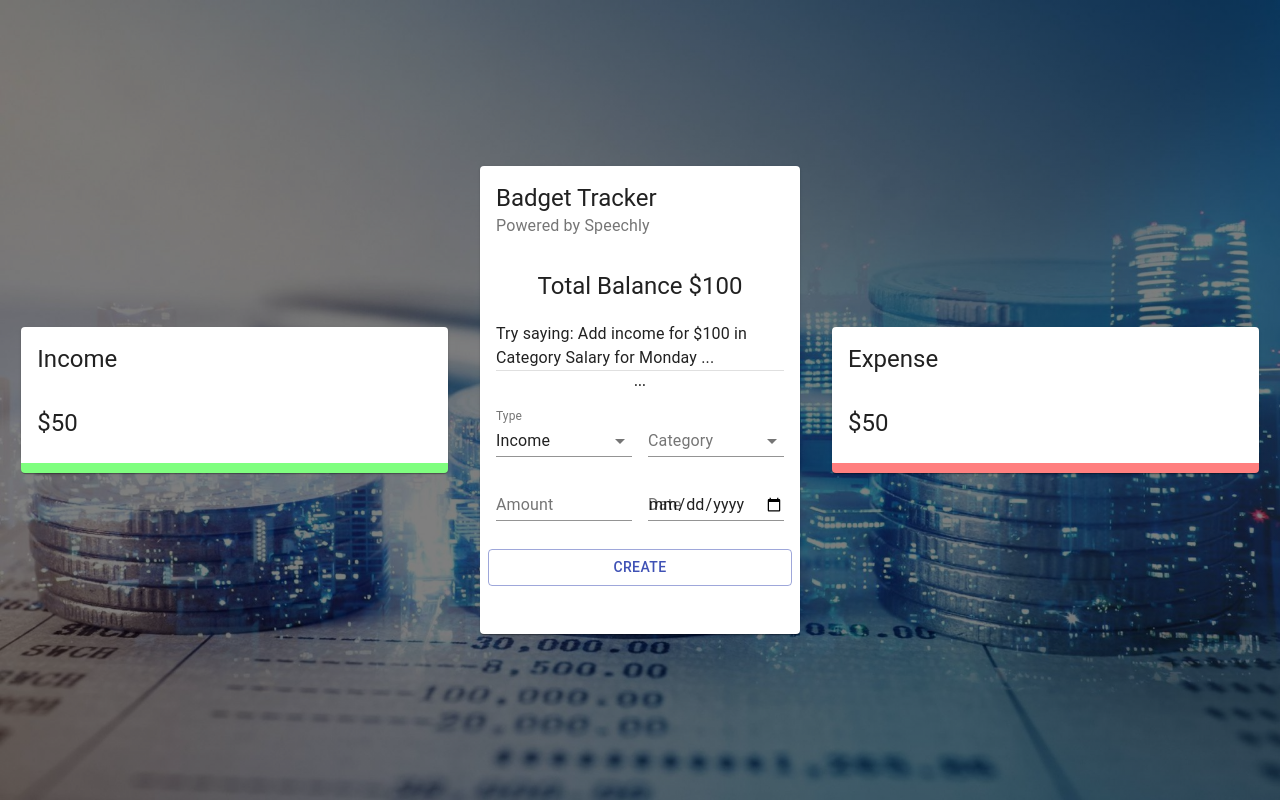
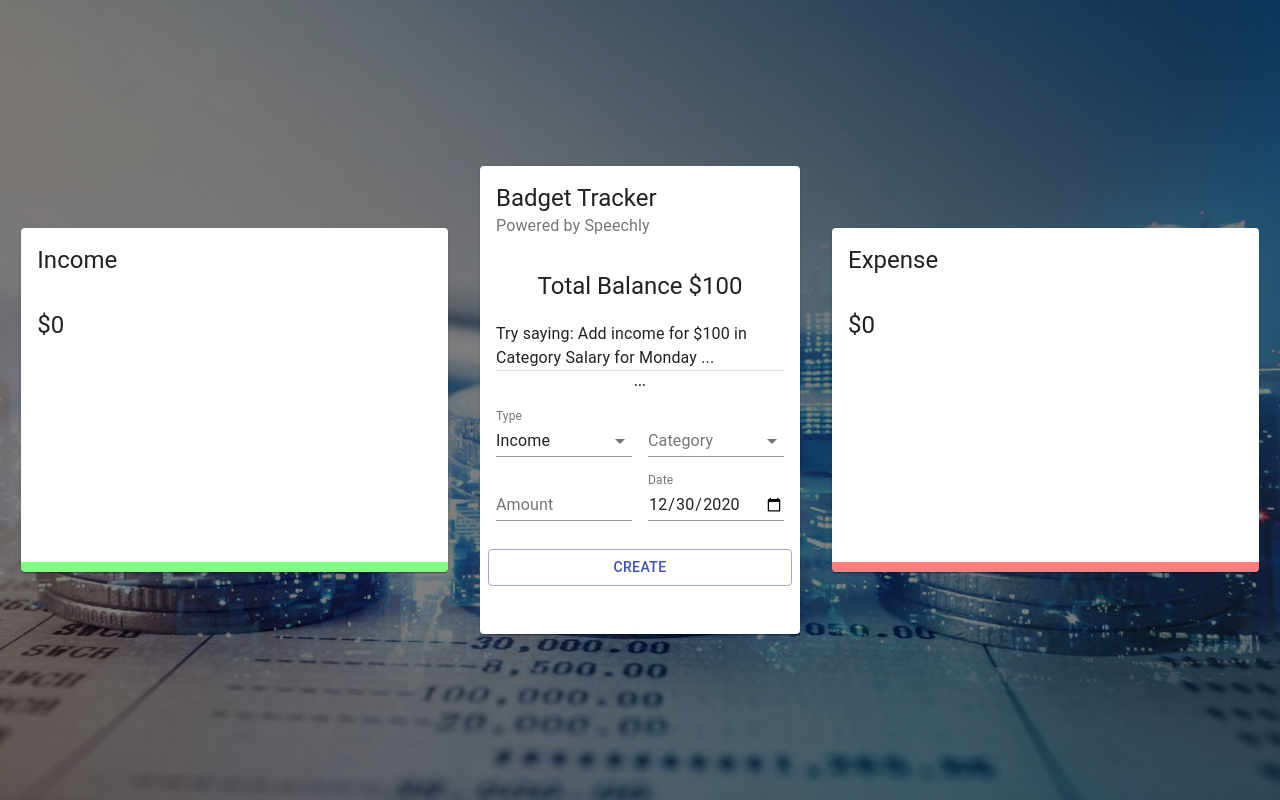
Before and after one commit to saarcohenn/sc-budget-tracker, a React (Create React App) app: page / in a window 1280 px wide. Built offline with nearby package versions, Linux system fonts and the light colour scheme.

Commit message:
[Added] - Custom Hook, date formater, Categories and make it visible through the charts

```diff
--- a/src/components/Details/Details.jsx
+++ b/src/components/Details/Details.jsx
@@ -3,16 +3,18 @@
 import { Doughnut } from 'react-chartjs-2';
 
 import useStyles from './styles';
+import useTransactions from '../../useTransactions';
 
 const Details = ({ title }) => {
     const classes = useStyles();
+    const { total, chartData } = useTransactions(title)
 
     return (
         <Card className={title === "Income" ? classes.income : classes.expense}>
             <CardHeader title={title} />
             <CardContent>
-                <Typography variant="h5">$50</Typography>
-                {/* <Doughnut data="DATA" /> */}
+                <Typography variant="h5">${total}</Typography>
+                <Doughnut data={chartData} />
             </CardContent>
         </Card>
     )
--- a/src/components/Main/Form/Form.jsx
+++ b/src/components/Main/Form/Form.jsx
@@ -4,11 +4,14 @@
 import { v4 as uuidv4 } from 'uuid';
 
 import useStyles from './styles';
+import { incomeCategories, expenseCategories } from '../../../constants/categories';
+import formatDate from '../../../utils/formatDate';
+
 const initialState = {
     amount: '',
     category: '',
     type: 'Income',
-    date: new Date(),
+    date: formatDate(new Date()),
 }
 
 const Form = () => {
@@ -21,6 +24,8 @@
         addTransaction(transaction);
         setFormData(initialState);
     }
+
+    const selectedCategories = formData.type === 'Income' ? incomeCategories : expenseCategories
 
     return (
         <Grid container spacing={2}>
@@ -42,8 +47,9 @@
                 <FormControl fullWidth>
                     <InputLabel>Category</InputLabel>
                     <Select value={formData.category} onChange={e => setFormData({ ...formData, category: e.target.value })}>
-                        <MenuItem value="business">Business</MenuItem>
-                        <MenuItem value="salary">Salary</MenuItem>
+                        {
+                            selectedCategories.map(c => (<MenuItem key={c.type} value={c.type}>{c.type}</MenuItem>))
+                        }
                     </Select>
                 </FormControl>
             </Grid>
@@ -51,7 +57,7 @@
                 <TextField type="number" label="Amount" fullWidth value={formData.amount} onChange={e => setFormData({ ...formData, amount: e.target.value })} />
             </Grid>
             <Grid item xs={6}>
-                <TextField type="date" label="Date" fullWidth value={formData.date} onChange={e => setFormData({ ...formData, date: e.target.value })} />
+                <TextField type="date" label="Date" fullWidth value={formData.date} onChange={e => setFormData({ ...formData, date: formatDate(e.target.value) })} />
             </Grid>
             <Button className={classes.button} variant="outlined" color="primary" fullWidth onClick={createTransaction}>Create</Button>
         </Grid>
--- /dev/null
+++ b/src/constants/categories.js
@@ -0,0 +1,33 @@
+const incomeColors = ['#123123', '#154731', '#165f40', '#16784f', '#14915f', '#10ac6e', '#0bc77e', '#04e38d', '#00ff9d'];
+const expenseColors = ['#b50d12', '#bf2f1f', '#c9452c', '#d3583a', '#dc6a48', '#e57c58', '#ee8d68', '#f79d79', '#ffae8a', '#cc474b', '#f55b5f'];
+
+export const incomeCategories = [
+    { type: 'Business', amount: 0, color: incomeColors[0] },
+    { type: 'Investments', amount: 0, color: incomeColors[1] },
+    { type: 'Extra income', amount: 0, color: incomeColors[2] },
+    { type: 'Deposits', amount: 0, color: incomeColors[3] },
+    { type: 'Lottery', amount: 0, color: incomeColors[4] },
+    { type: 'Gifts', amount: 0, color: incomeColors[5] },
+    { type: 'Salary', amount: 0, color: incomeColors[6] },
+    { type: 'Savings', amount: 0, color: incomeColors[7] },
+    { type: 'Rental income', amount: 0, color: incomeColors[8] },
+];
+
+export const expenseCategories = [
+    { type: 'Bills', amount: 0, color: expenseColors[0] },
+    { type: 'Car', amount: 0, color: expenseColors[1] },
+    { type: 'Clothes', amount: 0, color: expenseColors[2] },
+    { type: 'Travel', amount: 0, color: expenseColors[3] },
+    { type: 'Food', amount: 0, color: expenseColors[4] },
+    { type: 'Shopping', amount: 0, color: expenseColors[5] },
+    { type: 'House', amount: 0, color: expenseColors[6] },
+    { type: 'Entertainment', amount: 0, color: expenseColors[7] },
+    { type: 'Phone', amount: 0, color: expenseColors[8] },
+    { type: 'Pets', amount: 0, color: expenseColors[9] },
+    { type: 'Other', amount: 0, color: expenseColors[10] },
+];
+
+export const resetCategories = () => {
+    incomeCategories.forEach(c => c.amount = 0);
+    expenseCategories.forEach(c => c.amount = 0);
+}
--- /dev/null
+++ b/src/useTransactions.js
@@ -0,0 +1,33 @@
+// This is a custom hook
+
+import { useContext } from 'react';
+import { BadgetTrackerContext } from './context/context';
+import { incomeCategories, expenseCategories, resetCategories } from './constants/categories';
+
+const useTransactions = (title) => {
+    resetCategories();
+    const { transactions } = useContext(BadgetTrackerContext);
+    const transactionsPerType = transactions.filter(t => t.type === title);
+    const total = transactionsPerType.reduce((accumulator, currentValue) => accumulator += currentValue.amount, 0);
+    const categories = title === "Income" ? incomeCategories : expenseCategories
+
+    transactionsPerType.forEach(t => {
+        const category = categories.find(c => c.type === t.category)
+
+        if (category) category.amount += t.amount;
+    })
+
+    const filteredCategories = categories.filter(c => c.amount > 0);
+
+    const chartData = {
+        datasets: [{
+            data: filteredCategories.map(c => c.amount),
+            backgroundColor: filteredCategories.map(c => c.color),
+        }],
+        labels: filteredCategories.map(c => c.type)
+    }
+
+    return { total, chartData };
+}
+
+export default useTransactions;
--- /dev/null
+++ b/src/utils/formatDate.js
@@ -0,0 +1,18 @@
+const formatDate = (date) => {
+    const d = new Date(date);
+    let month = `${d.getMonth() + 1}`;
+    let day = `${d.getDate()}`;
+    const year = d.getFullYear();
+
+    if (month.length < 2) {
+        month = `0${month}`;
+    }
+
+    if (day.length < 2) {
+        day = `0${day}`;
+    }
+
+    return [year, month, day].join('-');
+}
+
+export default formatDate;
```
Also changed, not shown: 1 other file (tests, documents, lock files or other folders).
